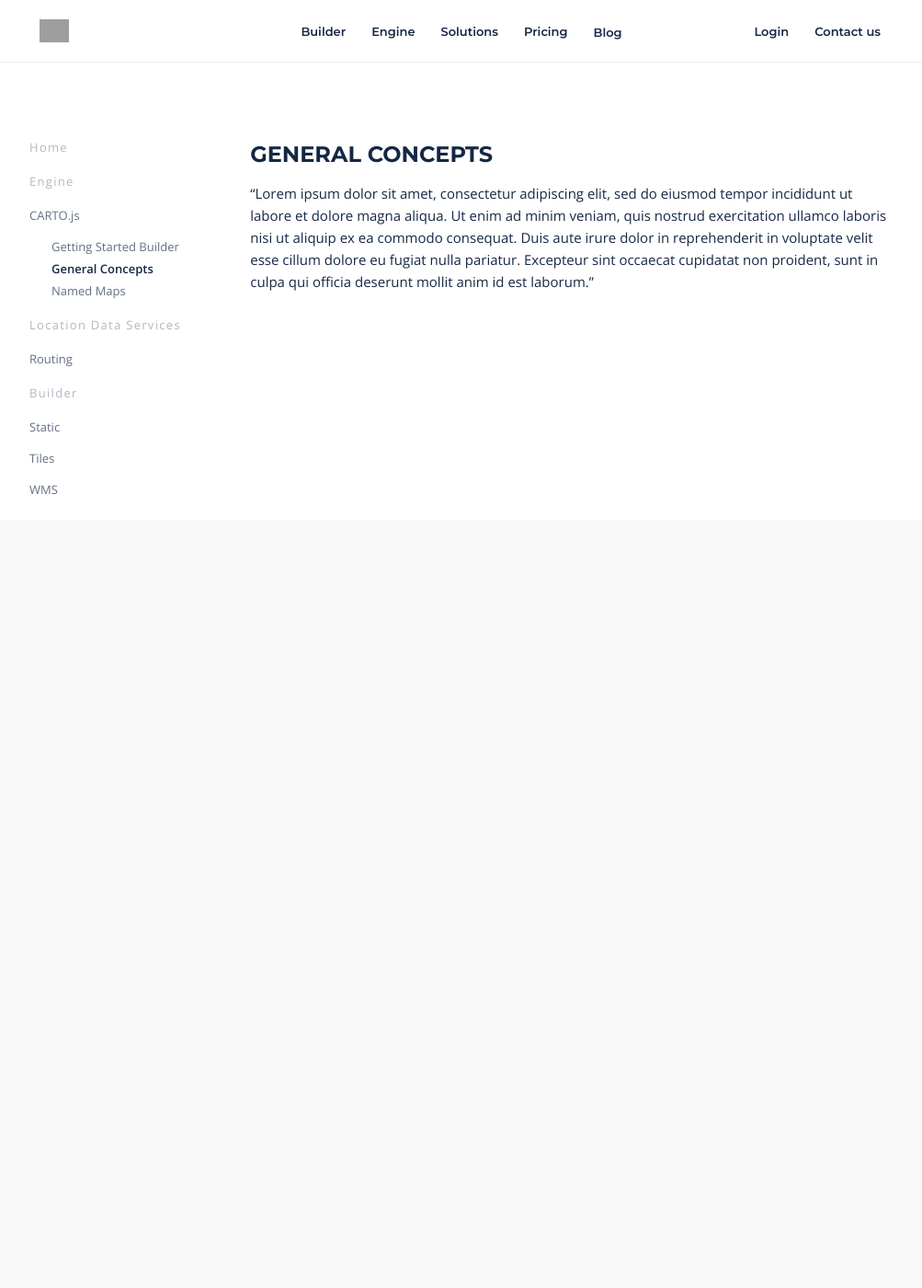
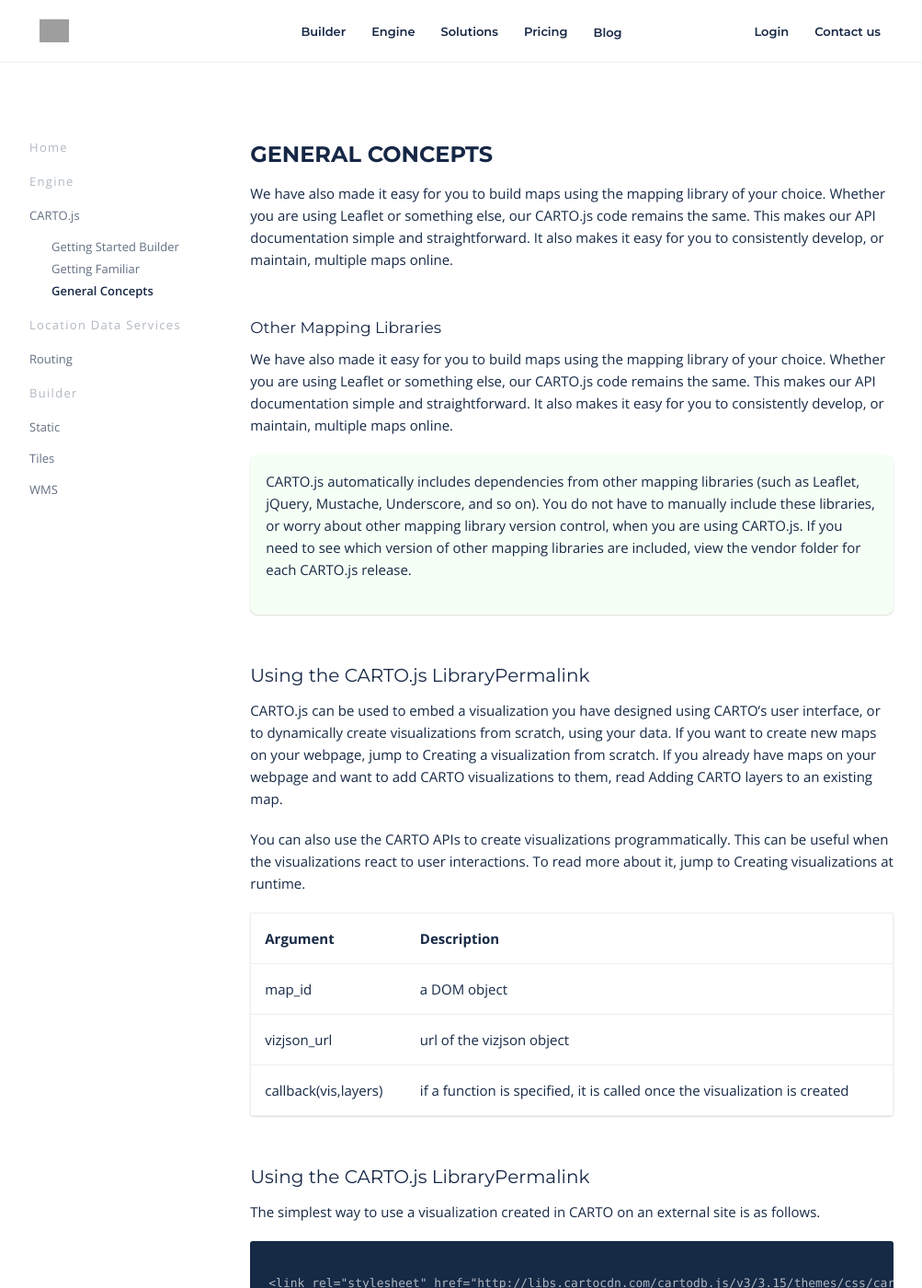
Before and after one commit to acmegrouptest/brandnewproduct, a Jekyll site: the page built from _posts/2017-02-20-general-concepts.md, in a window 1280 px wide and 1400 px high. Shown: the whole window at 92% size, without its empty margins (138-1141 px from the left). Built offline with Jekyll 4.4.1, drawn with Linux system fonts in a browser that asks for light colours; nearby versions of some CDN libraries; some of the changed text lies outside the part shown; grey boxes are pictures that could not be loaded.

Commit message:
Customize posts with random content

````diff
--- a/_posts/2017-02-20-general-concepts.md
+++ b/_posts/2017-02-20-general-concepts.md
@@ -1,9 +1,67 @@
 ---
+title: General Concepts
 layout: post
-title:  General Concepts
 category: documentation
 ---
 
 # General Concepts
 
-"Lorem ipsum dolor sit amet, consectetur adipiscing elit, sed do eiusmod tempor incididunt ut labore et dolore magna aliqua. Ut enim ad minim veniam, quis nostrud exercitation ullamco laboris nisi ut aliquip ex ea commodo consequat. Duis aute irure dolor in reprehenderit in voluptate velit esse cillum dolore eu fugiat nulla pariatur. Excepteur sint occaecat cupidatat non proident, sunt in culpa qui officia deserunt mollit anim id est laborum."
+We have also made it easy for you to build maps using the mapping library of your choice. Whether you are using Leaflet or something else, our CARTO.js code remains the same. This makes our API documentation simple and straightforward. It also makes it easy for you to consistently develop, or maintain, multiple maps online.
+
+
+### Other Mapping Libraries
+
+
+We have also made it easy for you to build maps using the mapping library of your choice. Whether you are using Leaflet or something else, our CARTO.js code remains the same. This makes our API documentation simple and straightforward. It also makes it easy for you to consistently develop, or maintain, multiple maps online.
+
+> CARTO.js automatically includes dependencies from other mapping libraries (such as Leaflet, jQuery, Mustache, Underscore, and so on). You do not have to manually include these libraries, or worry about other mapping library version control, when you are using CARTO.js. If you need to see which version of other mapping libraries are included, view the vendor folder for each CARTO.js release.
+
+
+## Using the CARTO.js LibraryPermalink
+
+CARTO.js can be used to embed a visualization you have designed using CARTO’s user interface, or to dynamically create visualizations from scratch, using your data. If you want to create new maps on your webpage, jump to Creating a visualization from scratch. If you already have maps on your webpage and want to add CARTO visualizations to them, read Adding CARTO layers to an existing map.
+
+You can also use the CARTO APIs to create visualizations programmatically. This can be useful when the visualizations react to user interactions. To read more about it, jump to Creating visualizations at runtime.
+
+
+| Argument            | Description           |
+|---------------------|-----------------------|
+| map_id              | a DOM object          |
+| vizjson_url         | url of the vizjson object      |
+| callback(vis,layers)| if a function is specified, it is called once the visualization is created      |
+
+
+## Using the CARTO.js LibraryPermalink
+
+The simplest way to use a visualization created in CARTO on an external site is as follows.
+
+```javascript
+
+<link rel="stylesheet" href="http://libs.cartocdn.com/cartodb.js/v3/3.15/themes/css/cartodb.css" />
+...
+<div id="map"></div>
+...
+<script src="http://libs.cartocdn.com/cartodb.js/v3/3.15/cartodb.js"></script>
+<script>
+// get the viz.json url from the CARTO Editor
+// - click on visualize
+// - create new visualization
+// - make visualization public
+// - click on publish
+// - go to API tab
+
+window.onload = function() {
+  cartodb.createVis('map', 'http://documentation.carto.com/api/v2/viz/2b13c956-e7c1-11e2-806b-5404a6a683d5/viz.json');
+}
+</script>
+
+```
+
+We have also made it easy for you to build maps using the mapping library of your choice. Whether you are using Leaflet or something else, our CARTO.js code remains the same. This makes our API documentation simple and straightforward. It also makes it easy for you to consistently develop, or maintain, multiple maps online.
+
+> CARTO.js automatically includes dependencies from other mapping libraries (such as Leaflet, jQuery, Mustache, Underscore, and so on). You do not have to manually include these libraries, or worry about other mapping library version control, when you are using CARTO.js. If you need to see which version of other mapping libraries are included, view the vendor folder for each CARTO.js release.
+
+
+## Questions?
+
+We're always happy to help with code or other questions you might have! Search our site for more information or [send us an email](https://acmegrouptest.github.io/brandnewproduct/)!
````
Also changed, not shown: _posts/2017-02-17-named-maps.md (deleted, +0 -9 lines), _posts/2017-02-26-getting-familiar.md (added, +56 -0 lines), _posts/2017-02-27-getting-started.md (renamed from _posts/2017-02-24-getting-started.md, +0 -2 lines).
